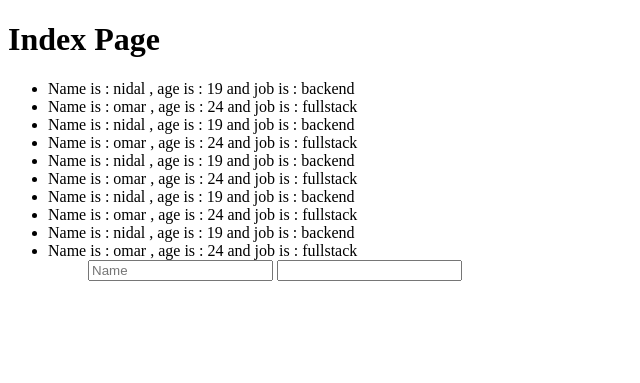
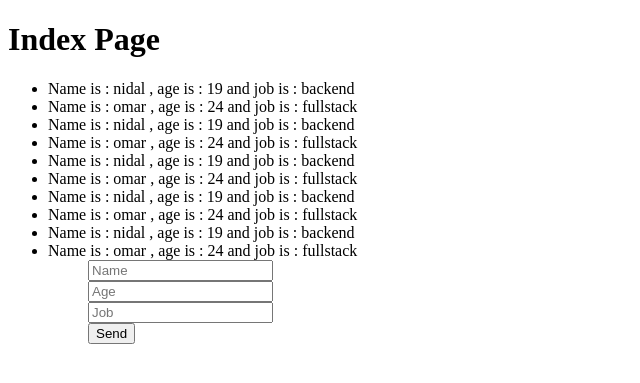
Before and after one commit to Nidal-Hasnaoui-zed/flask, a Flask app: page / in a window 1280 px wide. Shown: the top 383 px of the page, without its empty margins (0-640 px from the left). Run offline with Flask 3, Linux system fonts and the light colour scheme.

Commit message:
this is me bro !

```diff
--- a/db_apps/templates/index.html
+++ b/db_apps/templates/index.html
@@ -12,8 +12,10 @@
     <ul>
 
     <form action="{{ url_for('index.html') }}" action='POST'>
-        <input type='text' name='name' placeholder='Name' required>
-        <input type='text' name='name' placeholder='' >
+        <input type='text' name='name' placeholder='Name' required>    <br>
+        <input type='number' name='age' placeholder='Age'>   <br>
+        <input type='text' name='job' placeholder='Job'><br>
+        <input type='submit' value='Send'>
     </form>
 
 {% endblock content %}
```
